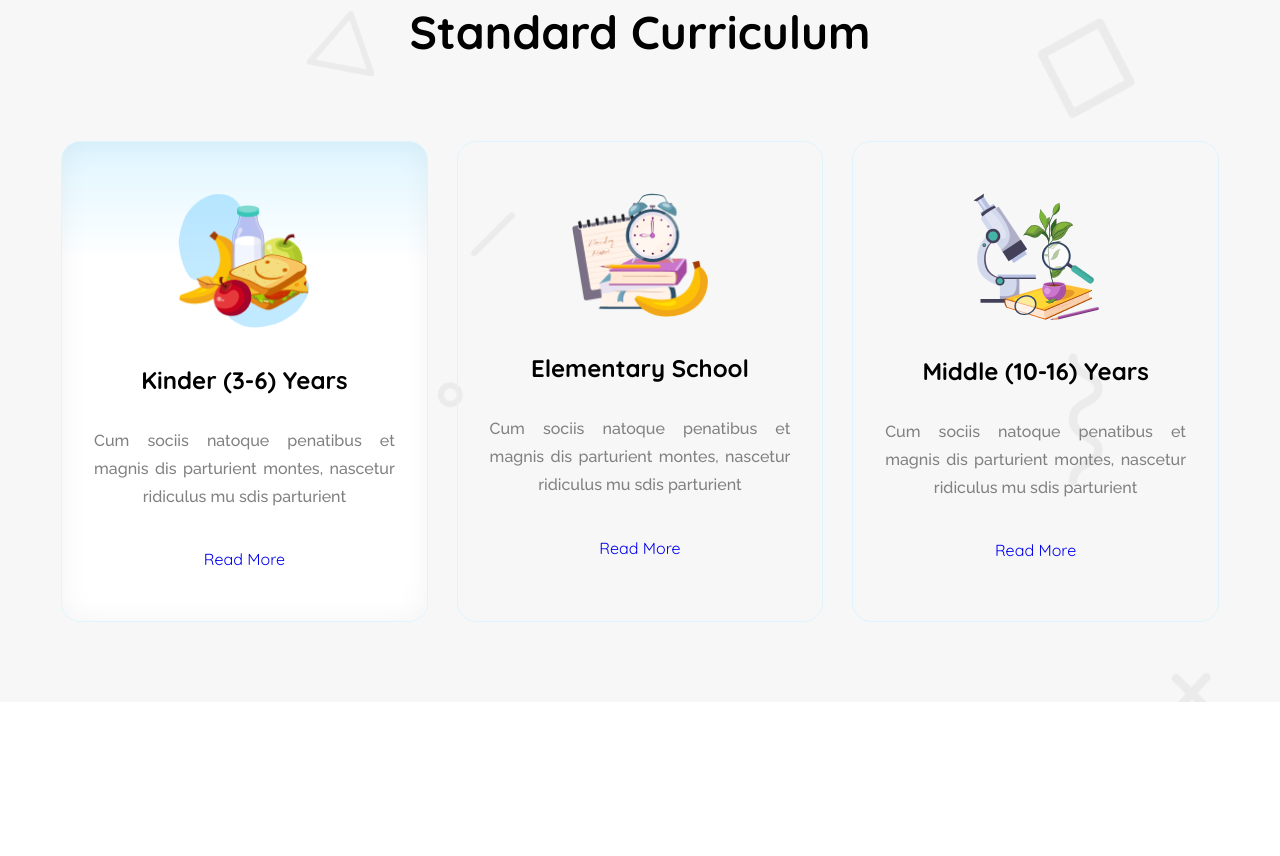
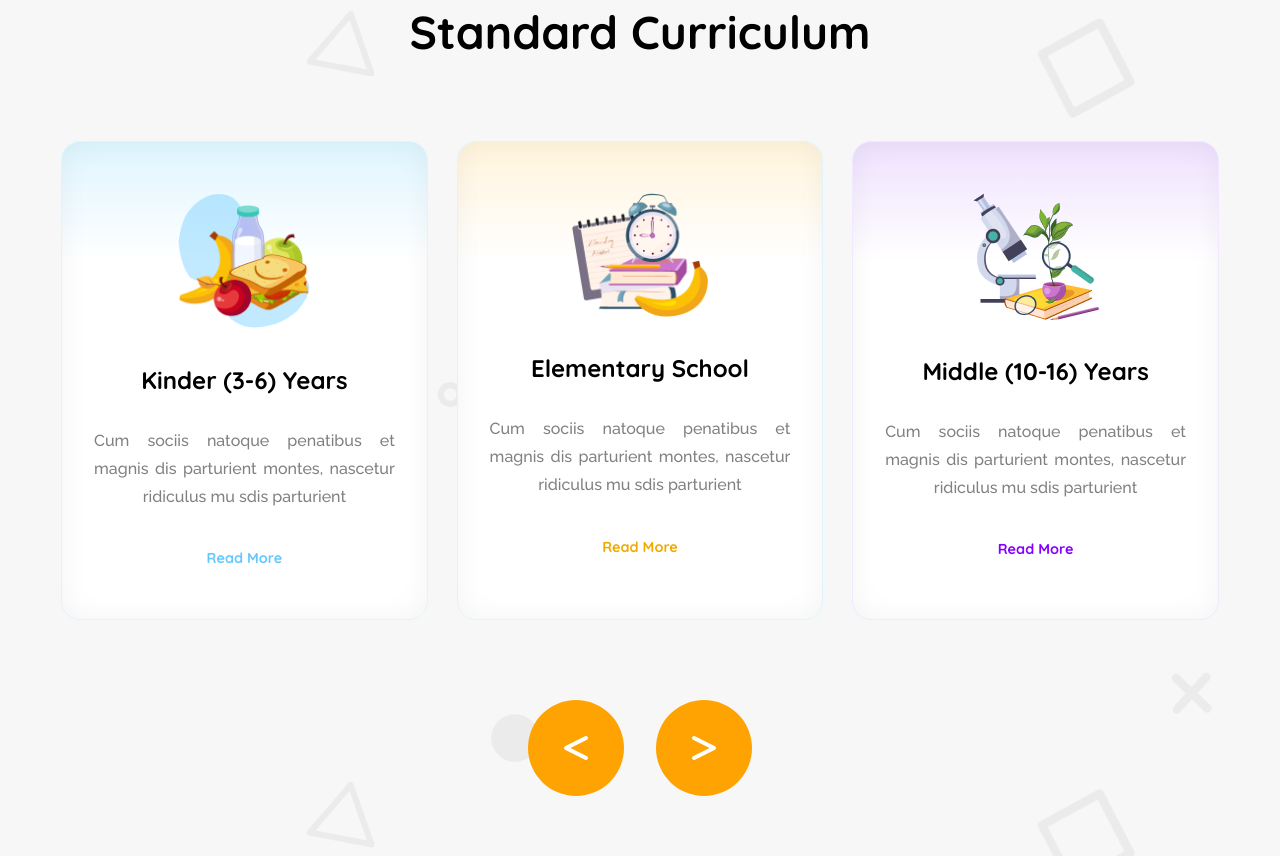
Before and after one commit to mdiffatbari/assignment-2-mdiffatbari, a plain HTML site: page index.html in a window 1280 px wide. Shown: the part 733-1589 px from the top of the page. Before the commit the page ends 1435 px from the top, so only its background shows below. Drawn offline with Linux system fonts and the light colour scheme.

Commit message:
curriculum section done

```diff
--- a/index.html
+++ b/index.html
@@ -93,8 +93,13 @@
                         mu sdis parturient</p>
                     <a href="#">Read More</a>
                 </div>
+            </div>
 
+            <div class="Standard-Curriculum-section-arrow text-center">
+                <span class="Standard-Curriculum-section-arrow-area"><i class="fa-solid fa-less-than"></i></span>
+                <span class="Standard-Curriculum-section-arrow-area"><i class="fa-solid fa-greater-than"></i></span>
             </div>
+
         </section>
 
     </main>
--- a/style.css
+++ b/style.css
@@ -81,6 +81,9 @@ nav .logo-tittle{
 .nav-logo{
     align-items: center;
 }
+.nav-logo:hover{
+    cursor: pointer;
+}
 .nav-link a{
     padding: 0 2rem;
     text-decoration: none;
@@ -92,6 +95,9 @@ nav .logo-tittle{
 }
 .nav-link .nv-4{
     color: #5D58EF;
+}
+.nav-link a:hover{
+    color: #111111;
 }
 
 /* ======================Hero Area CSS============================= */
@@ -164,3 +170,64 @@ nav .logo-tittle{
     border: 1px solid #DEF5FF;
     box-shadow: inset 0px 0px 28.3px rgba(0, 0, 0, 0.05);
 }
+.sc-cart-2{
+    background-image: linear-gradient(to bottom, #FFF4DC, #FFFFFF,  #FFFFFF,#FFFFFF, #FFFFFF);
+    border: 1px solid #DEF5FF;
+    box-shadow: inset 0px 0px 28.3px rgba(0, 0, 0, 0.05);
+}
+.sc-cart-3{
+    background-image: linear-gradient(to bottom, #EEE1FF, #FFFFFF,  #FFFFFF,#FFFFFF, #FFFFFF);
+    border: 1px solid #F2E8FF;
+    box-shadow: inset 0px 0px 28.3px rgba(0, 0, 0, 0.05);
+}
+.sc-cart-1 a{
+    color: #64C8FF;
+    font-size: 0.9rem;
+    font-weight: 700;
+    cursor: pointer;
+}
+.sc-cart-2 a{
+    color: #F0AA00;
+    font-size: 0.9rem;
+    font-weight: 700;
+    cursor: pointer;
+}
+.sc-cart-3 a{
+    color: #8700FF;
+    font-size: 0.9rem;
+    font-weight: 700;
+    cursor: pointer;
+}
+.Standard-Curriculum-cart a:hover{
+    color: #111111;
+}
+.Standard-Curriculum-section-arrow{
+    display: flex;
+    justify-content: center;
+    align-items: center;
+    gap: 2rem;
+}
+.Standard-Curriculum-section-arrow-area{
+    background-color: #FEA301;
+    padding: 3rem;
+    width: 2.5rem;
+    height: 2.5rem;
+    border-radius: 50%;
+    align-items: center;
+    align-content: center;
+    justify-content: center;
+    position: relative;
+    margin-bottom: 3.75rem;
+}
+.Standard-Curriculum-section-arrow i{
+    color: white;
+    font-weight: 700;
+    font-size: 2rem;
+    position: absolute;
+    top: 50%;
+    transform: translate(-50%, -50%);
+}
+.Standard-Curriculum-section-arrow span:hover{
+    cursor: pointer;
+    filter: invert(1);
+}
```
